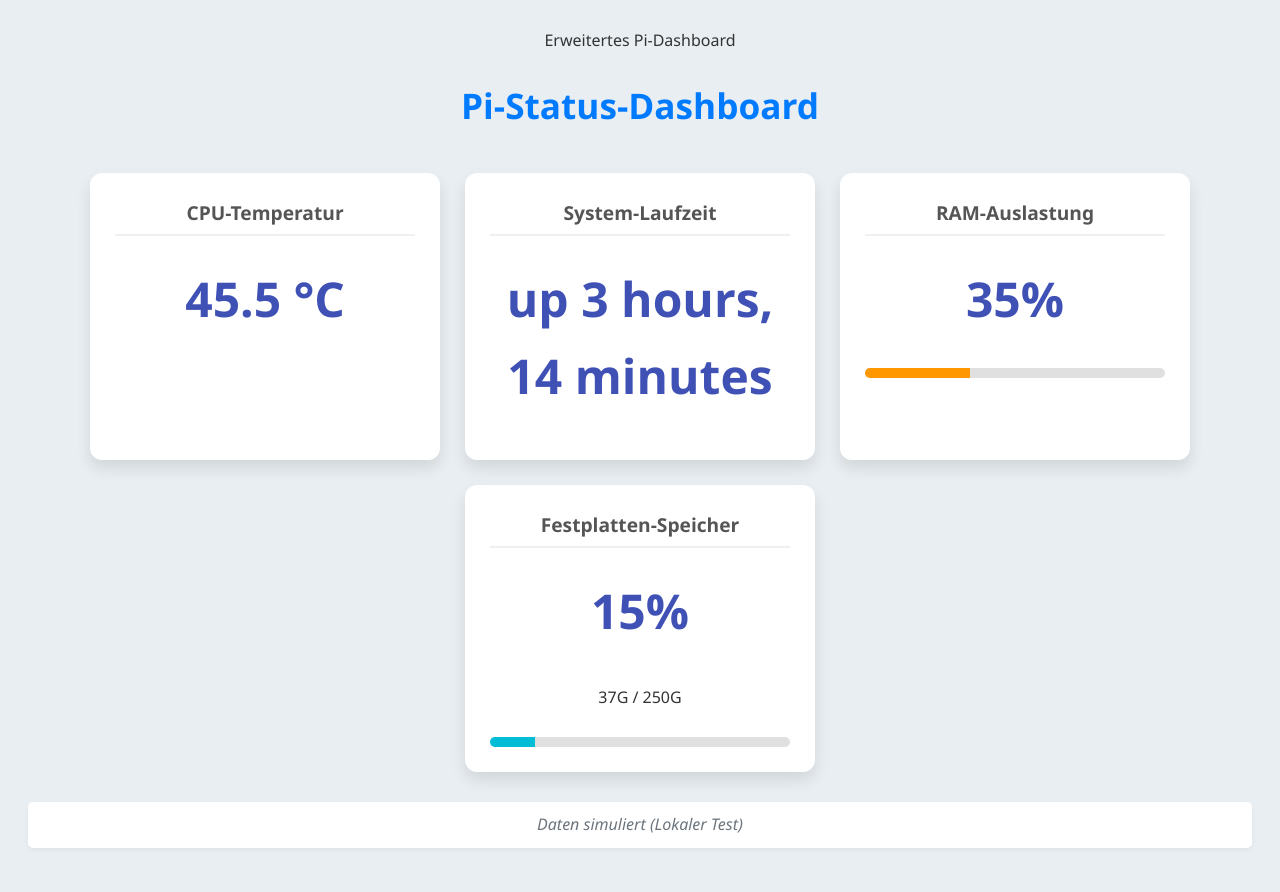
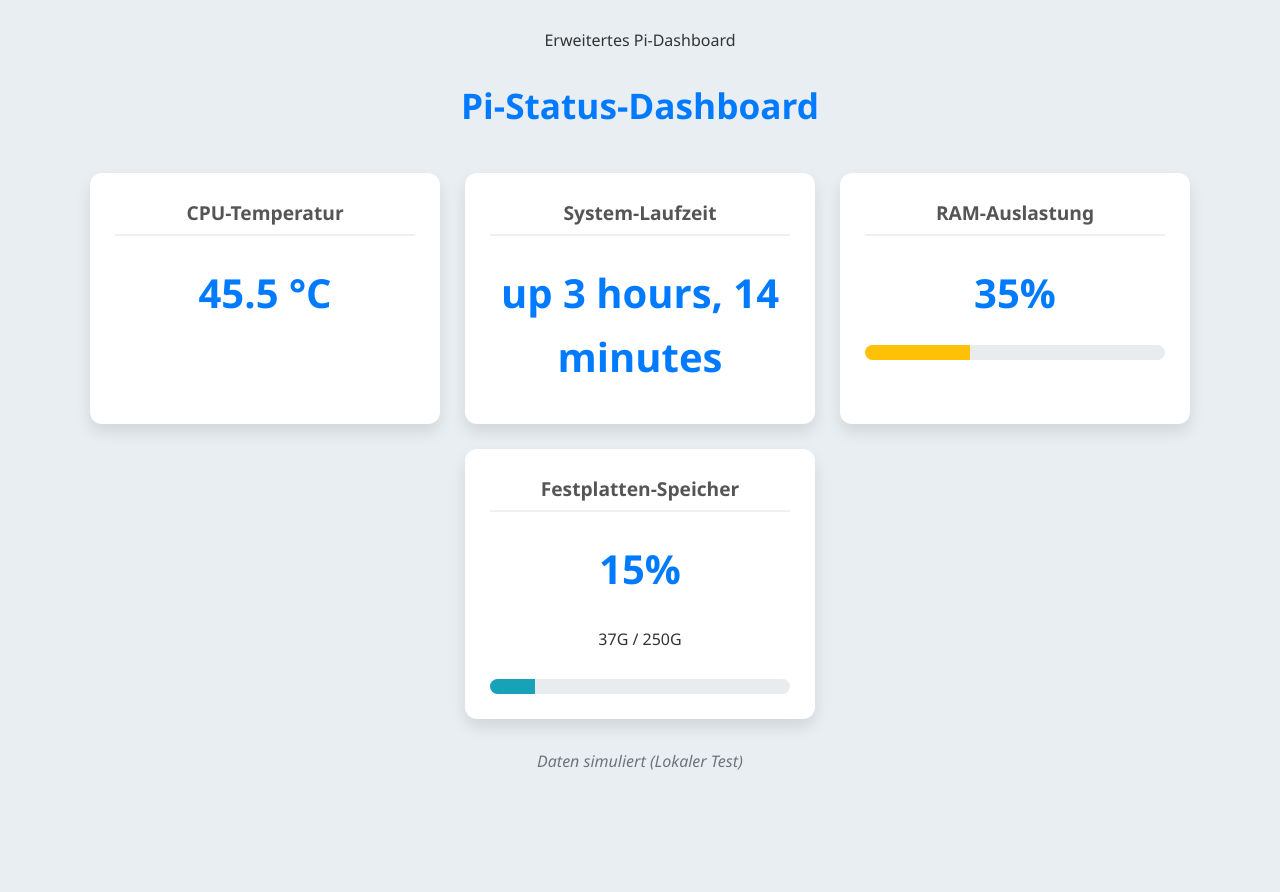
Before and after one commit to NikiDev007/Html-school-project-rasp-pi-2025, a Flask app: page / in a window 1280 px wide. After the commit the page ends 770 px from the top, so only its background shows below. Run offline with Flask 3, Linux system fonts and the light colour scheme.

Commit message:
new css added

```diff
--- a/pi-dashboard/static/style.css
+++ b/pi-dashboard/static/style.css
@@ -57,53 +106,76 @@ h2 {
     border-bottom: 2px solid #f0f0f0;
     padding-bottom: 5px;
     width: 100%;
-    /* Hält die Linie über die ganze Breite */
 }
 
+/* ================= ZUSÄTZLICHE ELEMENTE ================= */
+
+/* Nur in style.css */
 .value {
-    font-size: 3em;
-    font-weight: 600;
-    color: #3f51b5;
-    /* Tiefes Blau */
+    font-size: 2.5em;
+    font-weight: bold;
+    color: #007bff;
     display: block;
-    margin: 10px 0 20px 0;
+    margin: 10px 0;
 }
 
-/* --- Fortschrittsbalken-Styling --- */
-
+/* Nur in style.css - Fortschrittsbalken */
 .bar-container {
-    background: #e0e0e0;
-    height: 10px;
-    border-radius: 5px;
+    background: #e9ecef;
+    height: 15px;
+    border-radius: 8px;
     margin-top: 10px;
+    overflow: hidden;
     width: 100%;
-    /* Wichtig: Nimmt die volle Breite des data-box-Paddings ein */
-    overflow: hidden;
+    /* Sicherstellen, dass der Container die volle Boxenbreite nutzt */
 }
 
 .progress-bar {
     height: 100%;
-    transition: width 0.6s ease;
+    background: #28a745;
+    transition: width 0.5s ease-in-out;
 }
 
-/* Spezifische Farben */
 .ram-bar {
-    background: #ff9800;
-    /* Orange */
+    background: #ffc107;
 }
 
 .disk-bar {
-    background: #00bcd4;
-    /* Türkis */
+    background: #17a2b8;
 }
 
-/* Meldungsbereich */
+/* Nur in style.css */
 #status-message {
-    margin-top: 40px;
     font-style: italic;
     color: #6c757d;
-    padding: 10px;
-    background-color: #fff;
-    border-radius: 5px;
-    box-shadow: 0 2px 5px rgba(0, 0, 0, 0.05);
 }
+
+/* Nur in styles.css - Für allgemeine Inhaltssektionen außerhalb der data-boxen */
+.main-content-wrapper {
+    display: flex;
+    flex-wrap: wrap;
+    justify-content: center;
+    gap: 20px;
+    padding: 20px;
+    max-width: 1200px;
+    margin: 0 auto;
+}
+
+.content-section {
+    padding: 25px;
+    background-color: #ffffff;
+    border-radius: 12px;
+    box-shadow: 0 8px 15px rgba(0, 0, 0, 0.1);
+    flex: 1 1 300px;
+    max-width: 350px;
+    display: flex;
+    flex-direction: column;
+    align-items: center;
+    text-align: center;
+}
+
+.content-section:hover {
+    transform: translateY(-8px);
+    box-shadow: 0 12px 20px rgba(0, 0, 0, 0.15);
+    transition: transform 0.3s ease, box-shadow 0.3s ease;
+}
```
Also changed, not shown: other parts of pi-dashboard/static/style.css (+56 -7 lines).
